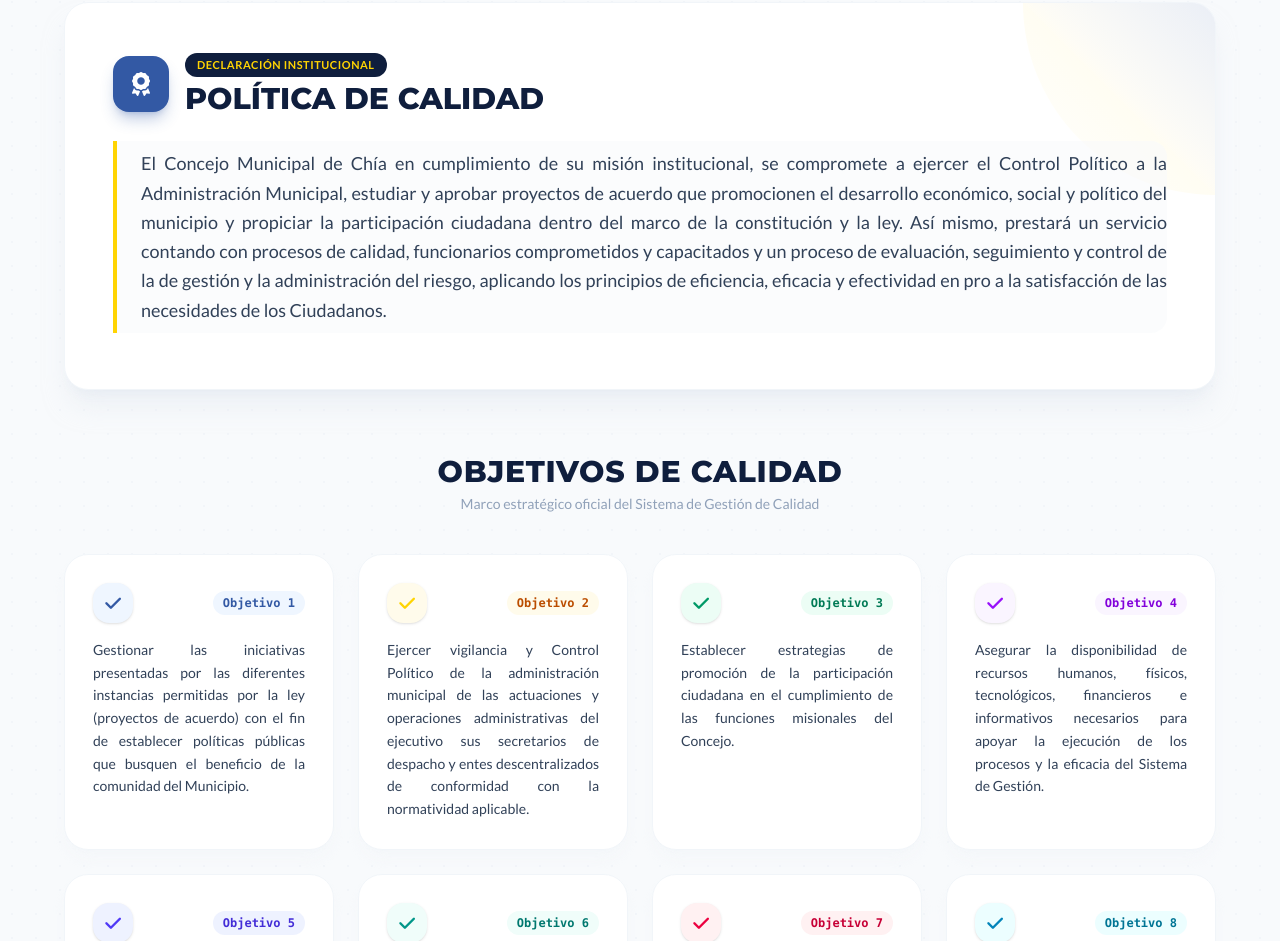
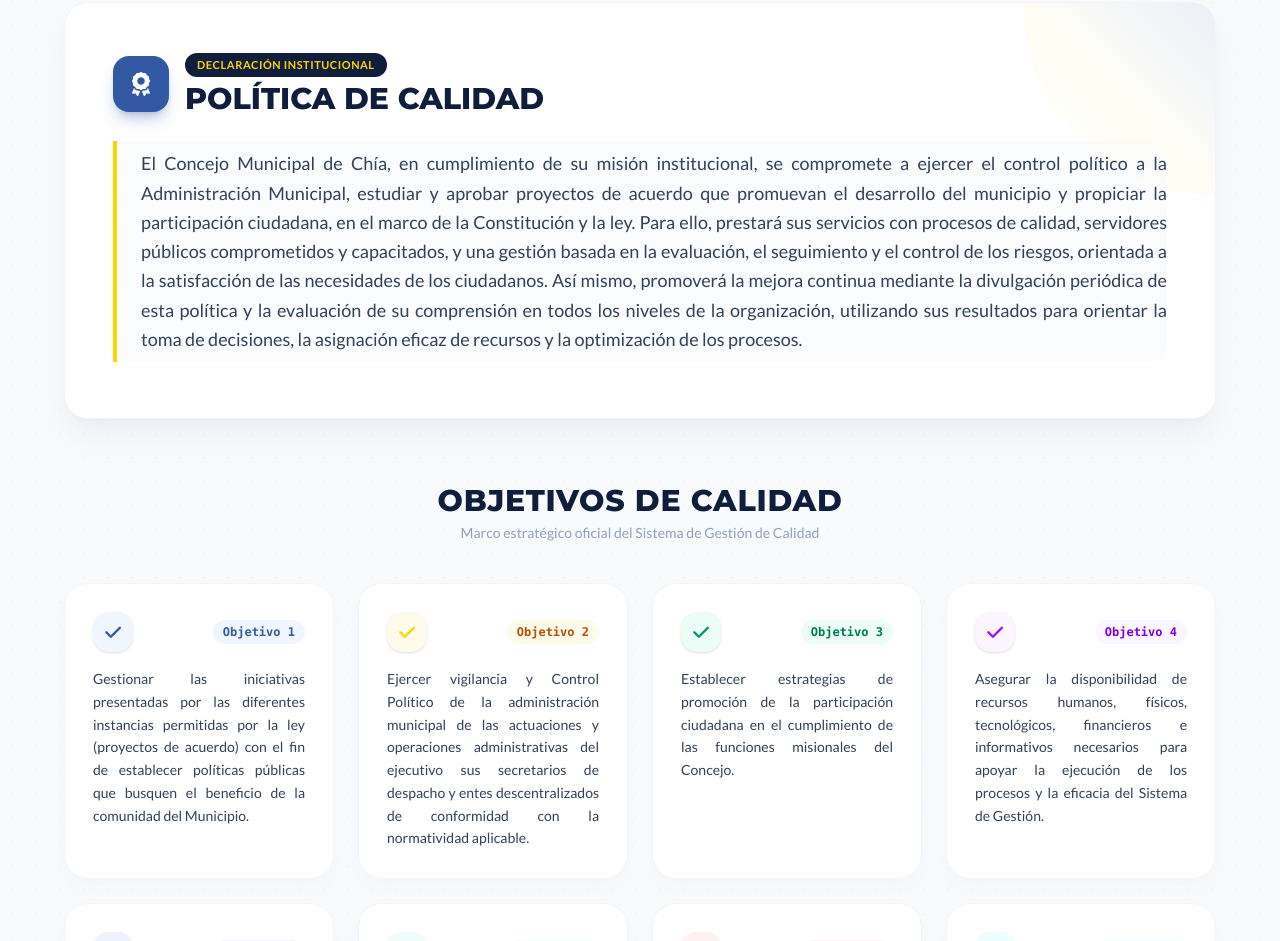
Before and after one commit to Canasta123/Plataforma-Concejo, an Astro site: page / in a window 1280 px wide. Shown: the part 3365-4306 px from the top of the page. Built offline with nearby package versions, Linux system fonts and the light colour scheme; Astro itself is replaced by a stand-in of ours; no server answers.

Commit message:
Actualizar politica de calidad

```diff
--- a/src/pages/index.astro
+++ b/src/pages/index.astro
@@ -303,7 +303,7 @@ import BaseLayout from '../layouts/BaseLayout.astro';
             </div>
 
             <p class="text-slate-700 text-base md:text-lg leading-relaxed text-justify relative z-10 border-l-4 border-brand-gold pl-6 py-2 my-2 bg-slate-50/60 rounded-r-2xl" style="font-family: 'Lato', sans-serif;">
-              El Concejo Municipal de Chía en cumplimiento de su misión institucional, se compromete a ejercer el Control Político a la Administración Municipal, estudiar y aprobar proyectos de acuerdo que promocionen el desarrollo económico, social y político del municipio y propiciar la participación ciudadana dentro del marco de la constitución y la ley. Así mismo, prestará un servicio contando con procesos de calidad, funcionarios comprometidos y capacitados y un proceso de evaluación, seguimiento y control de la de gestión y la administración del riesgo, aplicando los principios de eficiencia, eficacia y efectividad en pro a la satisfacción de las necesidades de los Ciudadanos.
+              El Concejo Municipal de Chía, en cumplimiento de su misión institucional, se compromete a ejercer el control político a la Administración Municipal, estudiar y aprobar proyectos de acuerdo que promuevan el desarrollo del municipio y propiciar la participación ciudadana, en el marco de la Constitución y la ley. Para ello, prestará sus servicios con procesos de calidad, servidores públicos comprometidos y capacitados, y una gestión basada en la evaluación, el seguimiento y el control de los riesgos, orientada a la satisfacción de las necesidades de los ciudadanos. Así mismo, promoverá la mejora continua mediante la divulgación periódica de esta política y la evaluación de su comprensión en todos los niveles de la organización, utilizando sus resultados para orientar la toma de decisiones, la asignación eficaz de recursos y la optimización de los procesos.
             </p>
           </div>
         </div>
```
